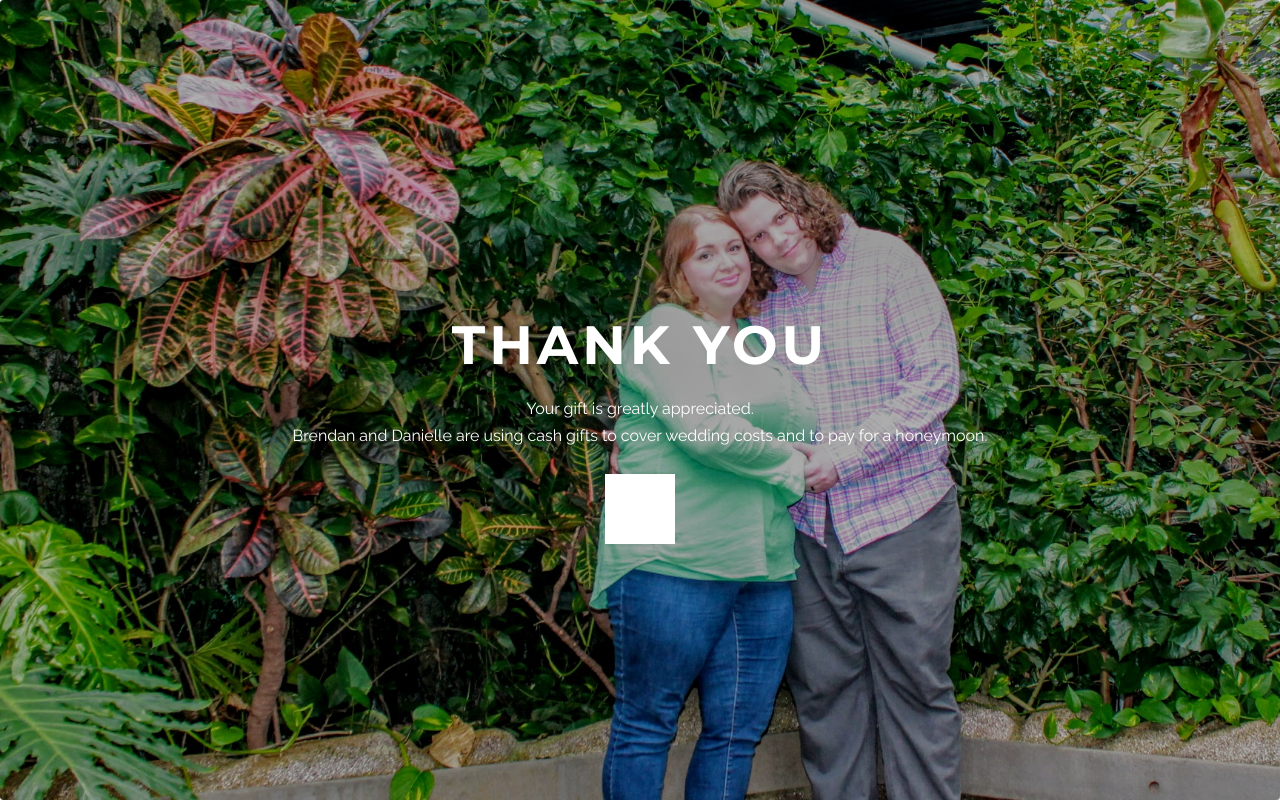
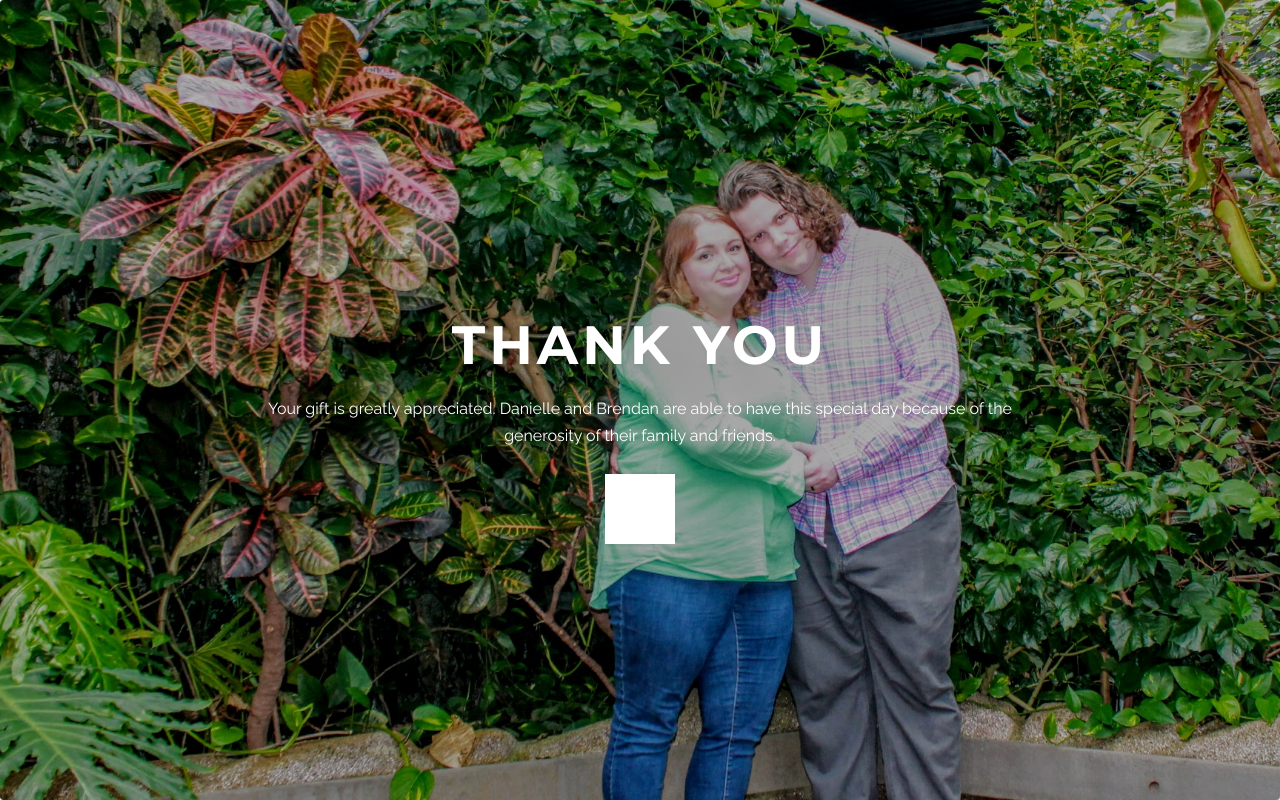
Before and after one commit to brendan-wholepunk/wedding, a plain HTML site: page thankyou.html in a window 1280 px wide. Drawn offline with Linux system fonts and the light colour scheme; files whose address does not match are found by name.

Commit message:
updated thank you copy

```diff
--- a/thankyou.html
+++ b/thankyou.html
@@ -73,7 +73,7 @@
 
                                         <h1 class="animation delay1 fadeInUp">THANK YOU</h1>
 
-                                        <p class="animation delay2 fadeInUp">Your gift is greatly appreciated.<br />Brendan and Danielle are using cash gifts to cover wedding costs and to pay for a honeymoon.</p>
+                                        <p class="animation delay2 fadeInUp">Your gift is greatly appreciated. Danielle and Brendan are able to have this special day because of the generosity of their family and friends.</p>
 
                                         <div class="wedding-logo animation delay3 fadeInUp" style="postition: relative;">
                                           <a href="http://danielleandbrendan.ca"><span class="logo-link"></span></a>
```
